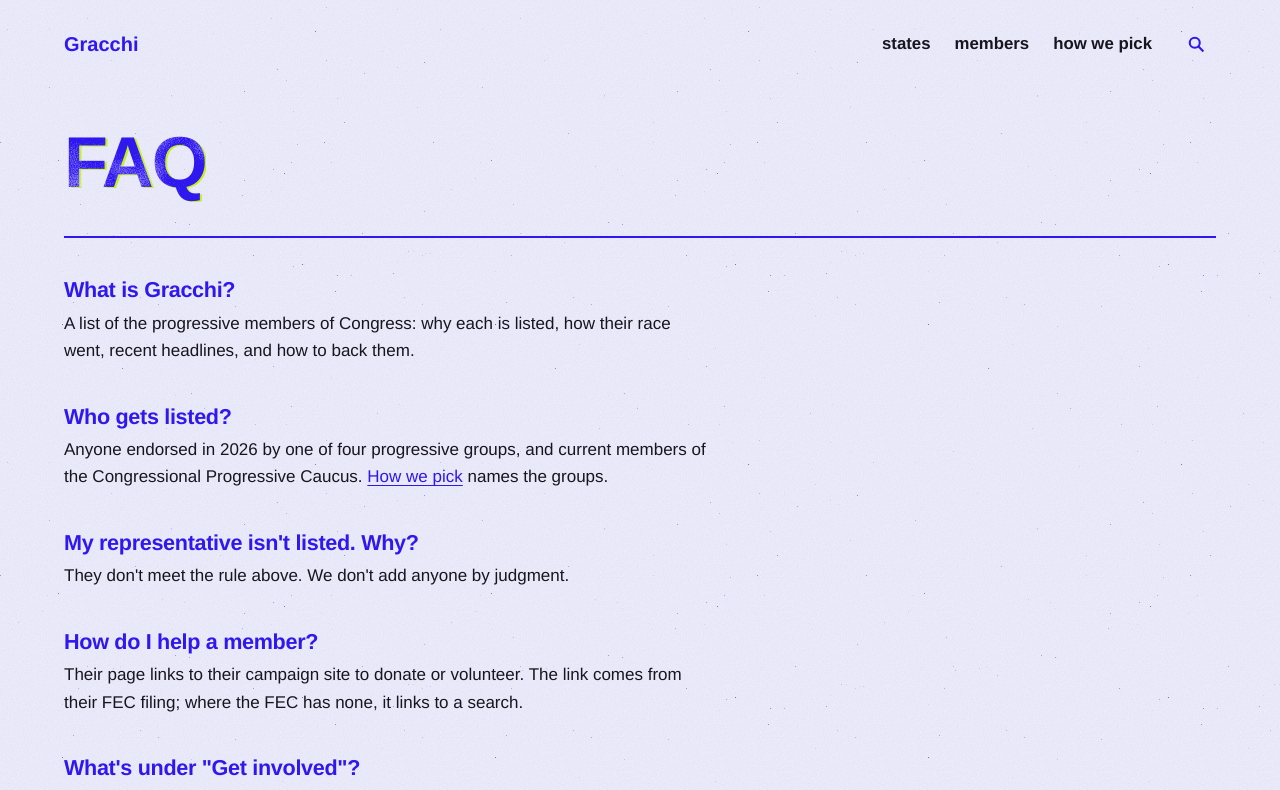
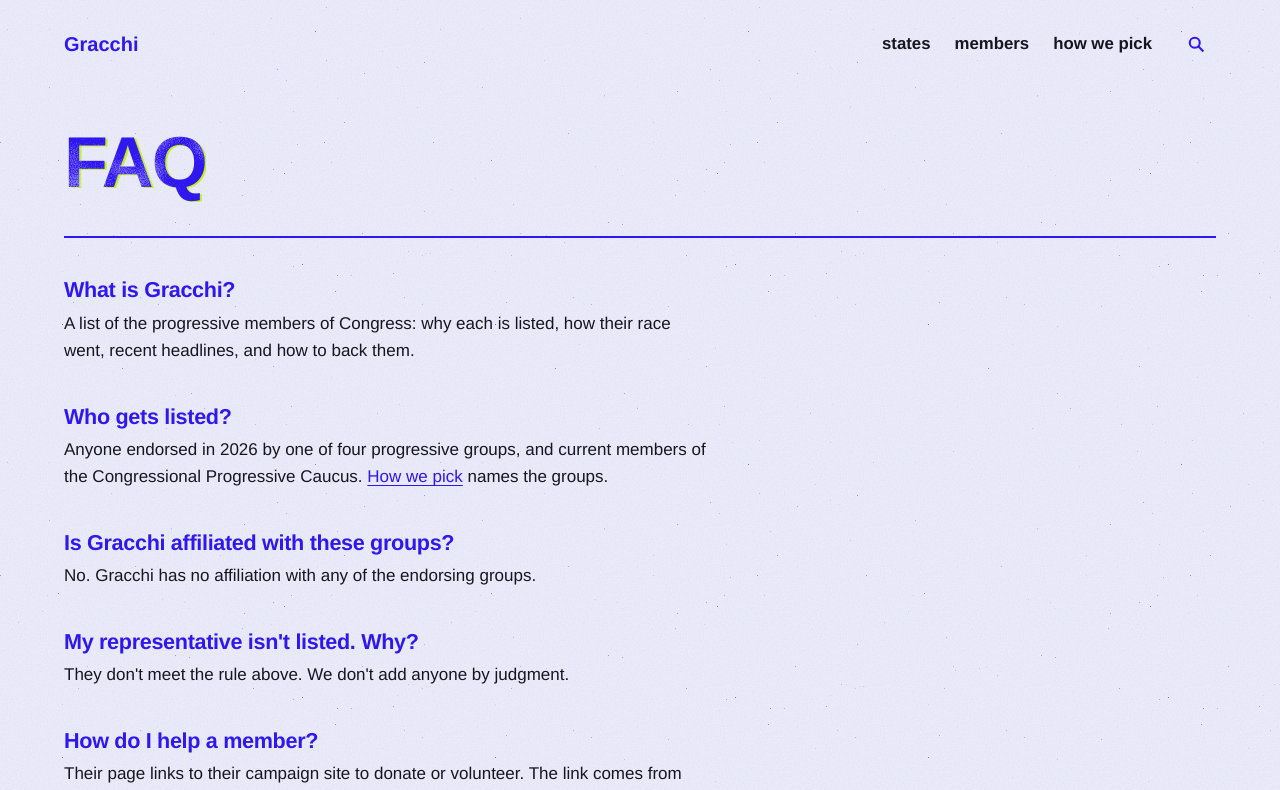
Before and after one commit to nicoleman0/congress-tracker, a Next.js app: page /faq in a window 1280 px wide. Shown: the top 790 px of the page. Built offline with nearby package versions, Linux system fonts and the light colour scheme; a web font is replaced by a local one.

Commit message:
Say in the FAQ that Gracchi has no affiliation with the endorsing groups

```diff
--- a/app/faq/page.tsx
+++ b/app/faq/page.tsx
@@ -17,6 +17,10 @@ const QUESTIONS: { q: string; a: React.ReactNode }[] = [
         Progressive Caucus. <Link href="/method">How we pick</Link> names the groups.
       </>
     ),
+  },
+  {
+    q: "Is Gracchi affiliated with these groups?",
+    a: "No. Gracchi has no affiliation with any of the endorsing groups.",
   },
   {
     q: "My representative isn't listed. Why?",
```
